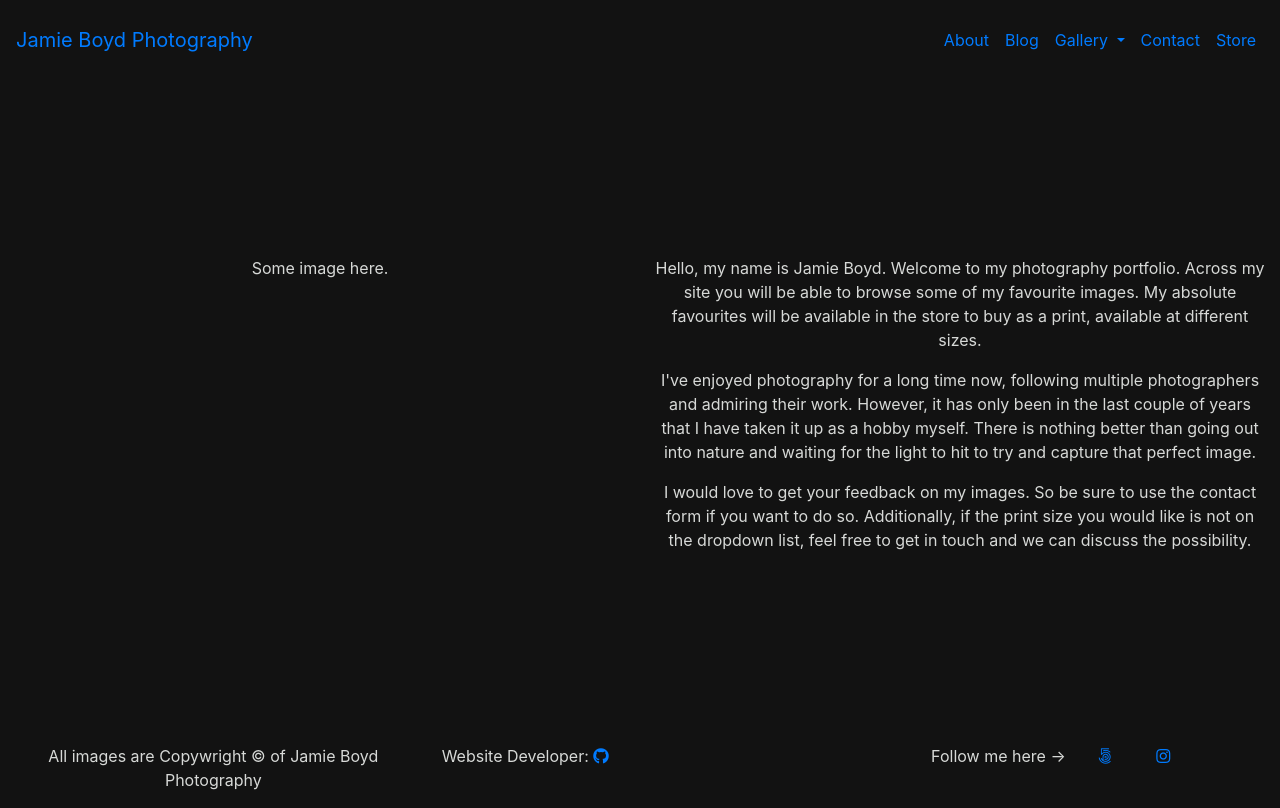
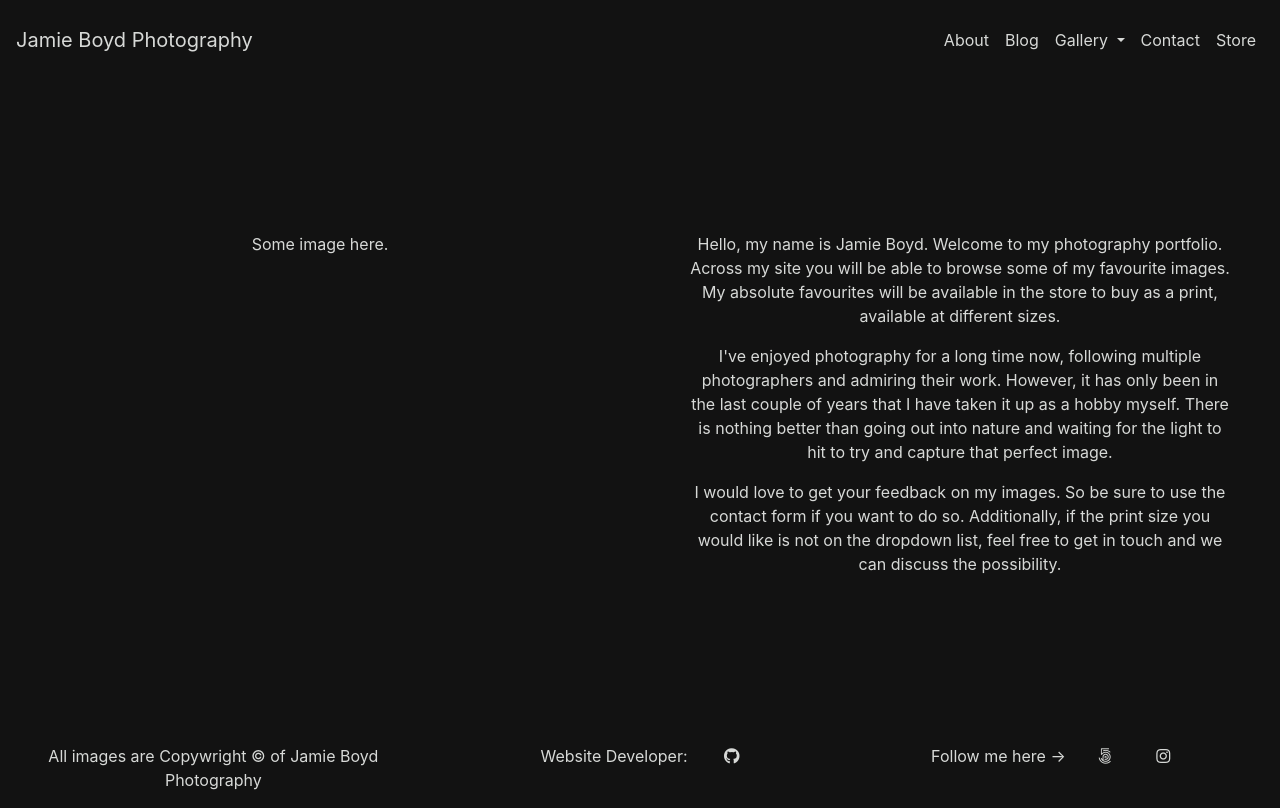
Before and after one commit to jboyd8/jamieboydphotography, a Django app: page /about in a window 1280 px wide. Run offline with Django 3.2, Linux system fonts and the light colour scheme; some libraries are stand-ins or nearby versions.

Commit message:
feat: added color to links and footer padding

```diff
--- a/jamieboydphoto/static/css/style.css
+++ b/jamieboydphoto/static/css/style.css
@@ -1,6 +1,15 @@
 html, body {
     height: 100%;
     background-color: #121212;
+    color: #d7d9d7;
+}
+
+body a {
+    text-decoration: none;
+    color: #d7d9d7;
+}
+
+body a:hover {
     color: #d7d9d7;
 }
 
@@ -29,12 +38,16 @@ html, body {
 .about-image,
 .about-text {
     text-align: center;
+    padding: 3em;
 }
+
+
 
 /* Footer */
 #main-footer {
     height: 5%;
     margin-top: 2em;
+    text-align: center;
 }
 
 .copywright-info {
@@ -47,6 +60,10 @@ html, body {
     justify-content: center;
 }
 
+.dev-icon a {
+    padding-left: 2em;
+}
+
 .follow-me {
     padding-right: 2em;
 }
```
